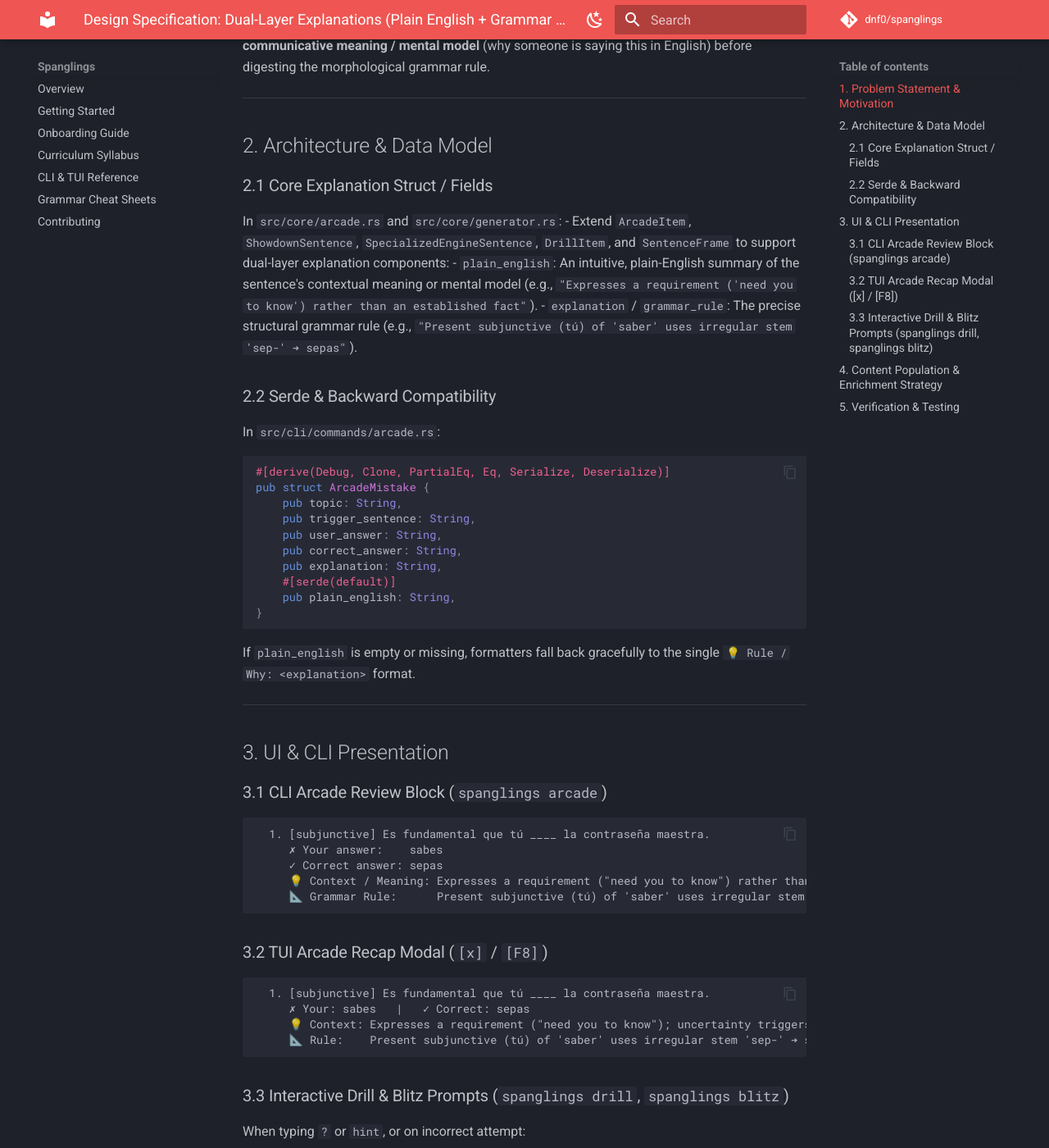
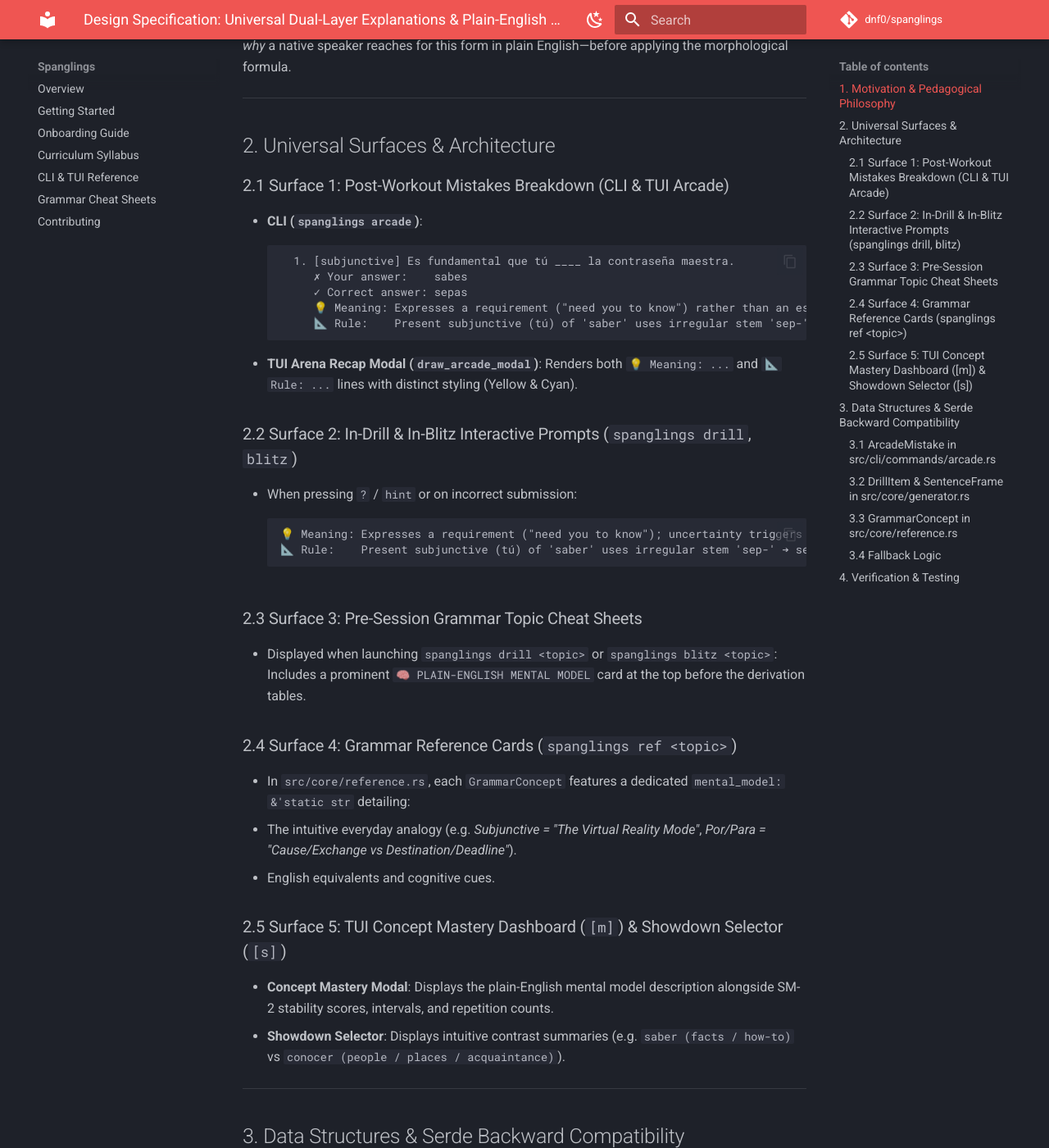
Before and after one commit to dnf0/spanglings, an MkDocs documentation site: the page built from docs/superpowers/specs/2026-09-01-dual-layer-explanations-design.md, in a window 1280 px wide and 1400 px high, scrolled down 500 px. Shown: the whole window at 82% size. Built offline with MkDocs 1.6.1 and Material for MkDocs 9.7.7, drawn with Linux system fonts in a browser that asks for light colours; comment, search, counter and statistics services are not loaded; some of the changed text lies outside the part shown.

Commit message:
docs: expand dual-layer explanations design to cheat sheets, ref cards, and TUI modals

````diff
--- a/docs/superpowers/specs/2026-09-01-dual-layer-explanations-design.md
+++ b/docs/superpowers/specs/2026-09-01-dual-layer-explanations-design.md
@@ -1,26 +1,55 @@
-# Design Specification: Dual-Layer Explanations (Plain English + Grammar Rule)
+# Design Specification: Universal Dual-Layer Explanations & Plain-English Mental Models
 
 **Date**: 2026-09-01
-**Status**: DRAFT / UNDER REVIEW
-**Objective**: Enhance feedback across Spanglings (Arcade recaps, Drill hints, Blitz reviews, and TUI modals) with dual-layer explanations that pair an intuitive plain-English mental model with a precise grammatical derivation rule.
+**Status**: APPROVED
+**Objective**: Transform grammatical feedback, cheat sheets, reference cards, and TUI dashboards across Spanglings into a dual-layer learning experience that pairs intuitive plain-English mental models with precise structural grammar rules.
 
 ---
 
-## 1. Problem Statement & Motivation
-Currently, explanation strings across Spanglings lean heavily on academic/linguistic terminology (e.g., `Present subjunctive (tú) of 'saber' uses stem 'sep-': sepas`). While grammatically accurate, learners benefit immensely from immediately understanding the **practical communicative meaning / mental model** (why someone is saying this in English) before digesting the morphological grammar rule.
+## 1. Motivation & Pedagogical Philosophy
+Learners struggle when presented solely with abstract linguistic terminology (e.g., `Present subjunctive (tú) of 'saber' uses stem 'sep-': sepas`). While structural rules are essential for production, learners first need an immediate **communicative mental model**—understanding *why* a native speaker reaches for this form in plain English—before applying the morphological formula.
 
 ---
 
-## 2. Architecture & Data Model
+## 2. Universal Surfaces & Architecture
 
-### 2.1 Core Explanation Struct / Fields
-In `src/core/arcade.rs` and `src/core/generator.rs`:
-- Extend `ArcadeItem`, `ShowdownSentence`, `SpecializedEngineSentence`, `DrillItem`, and `SentenceFrame` to support dual-layer explanation components:
-  - `plain_english`: An intuitive, plain-English summary of the sentence's contextual meaning or mental model (e.g., `"Expresses a requirement ('need you to know') rather than an established fact"`).
-  - `explanation` / `grammar_rule`: The precise structural grammar rule (e.g., `"Present subjunctive (tú) of 'saber' uses irregular stem 'sep-' ➔ sepas"`).
+### 2.1 Surface 1: Post-Workout Mistakes Breakdown (CLI & TUI Arcade)
+* **CLI (`spanglings arcade`)**:
+  ```text
+    1. [subjunctive] Es fundamental que tú ____ la contraseña maestra.
+       ✗ Your answer:    sabes
+       ✓ Correct answer: sepas
+       💡 Meaning: Expresses a requirement ("need you to know") rather than an established fact.
+       📐 Rule:    Present subjunctive (tú) of 'saber' uses irregular stem 'sep-' ➔ sepas.
+  ```
+* **TUI Arena Recap Modal (`draw_arcade_modal`)**:
+  Renders both `💡 Meaning: ...` and `📐 Rule: ...` lines with distinct styling (Yellow & Cyan).
 
-### 2.2 Serde & Backward Compatibility
-In `src/cli/commands/arcade.rs`:
+### 2.2 Surface 2: In-Drill & In-Blitz Interactive Prompts (`spanglings drill`, `blitz`)
+* When pressing `?` / `hint` or on incorrect submission:
+  ```text
+  💡 Meaning: Expresses a requirement ("need you to know"); uncertainty triggers virtual mode.
+  📐 Rule:    Present subjunctive (tú) of 'saber' uses irregular stem 'sep-' ➔ sepas.
+  ```
+
+### 2.3 Surface 3: Pre-Session Grammar Topic Cheat Sheets
+* Displayed when launching `spanglings drill <topic>` or `spanglings blitz <topic>`:
+  Includes a prominent `🧠 PLAIN-ENGLISH MENTAL MODEL` card at the top before the derivation tables.
+
+### 2.4 Surface 4: Grammar Reference Cards (`spanglings ref <topic>`)
+* In `src/core/reference.rs`, each `GrammarConcept` features a dedicated `mental_model: &'static str` detailing:
+  - The intuitive everyday analogy (e.g. *Subjunctive = "The Virtual Reality Mode"*, *Por/Para = "Cause/Exchange vs Destination/Deadline"*).
+  - English equivalents and cognitive cues.
+
+### 2.5 Surface 5: TUI Concept Mastery Dashboard (`[m]`) & Showdown Selector (`[s]`)
+* **Concept Mastery Modal**: Displays the plain-English mental model description alongside SM-2 stability scores, intervals, and repetition counts.
+* **Showdown Selector**: Displays intuitive contrast summaries (e.g. `saber (facts / how-to)` vs `conocer (people / places / acquaintance)`).
+
+---
+
+## 3. Data Structures & Serde Backward Compatibility
+
+### 3.1 `ArcadeMistake` in `src/cli/commands/arcade.rs`
 ```rust
 #[derive(Debug, Clone, PartialEq, Eq, Serialize, Deserialize)]
 pub struct ArcadeMistake {
@@ -33,53 +62,48 @@ pub struct ArcadeMistake {
     pub plain_english: String,
 }
 ```
-If `plain_english` is empty or missing, formatters fall back gracefully to the single `💡 Rule / Why: <explanation>` format.
+
+### 3.2 `DrillItem` & `SentenceFrame` in `src/core/generator.rs`
+```rust
+#[derive(Debug, Clone, PartialEq, Eq, Serialize, Deserialize)]
+pub struct DrillItem {
+    pub topic: String,
+    pub formula_cue: String,
+    pub trigger_sentence: String,
+    pub target_verb: String,
+    pub target_subject: String,
+    pub target: String,
+    pub explanation: String,
+    #[serde(default)]
+    pub plain_english: String,
+}
+```
+
+### 3.3 `GrammarConcept` in `src/core/reference.rs`
+```rust
+#[derive(Debug, Clone, PartialEq, Eq)]
+pub struct GrammarConcept {
+    pub slug: &'static str,
+    pub title: &'static str,
+    pub gloss: &'static str,
+    pub mental_model: &'static str,
+    pub keywords: &'static [&'static str],
+    pub card: &'static str,
+}
+```
+
+### 3.4 Fallback Logic
+If `plain_english` is empty, formatters cleanly fall back to `💡 Rule / Why: <explanation>`, ensuring full backward compatibility.
 
 ---
 
-## 3. UI & CLI Presentation
-
-### 3.1 CLI Arcade Review Block (`spanglings arcade`)
-```text
-  1. [subjunctive] Es fundamental que tú ____ la contraseña maestra.
-     ✗ Your answer:    sabes
-     ✓ Correct answer: sepas
-     💡 Context / Meaning: Expresses a requirement ("need you to know") rather than an established fact.
-     📐 Grammar Rule:      Present subjunctive (tú) of 'saber' uses irregular stem 'sep-' ➔ sepas.
-```
-
-### 3.2 TUI Arcade Recap Modal (`[x]` / `[F8]`)
-```text
-  1. [subjunctive] Es fundamental que tú ____ la contraseña maestra.
-     ✗ Your: sabes   |   ✓ Correct: sepas
-     💡 Context: Expresses a requirement ("need you to know"); uncertainty triggers virtual mode.
-     📐 Rule:    Present subjunctive (tú) of 'saber' uses irregular stem 'sep-' ➔ sepas.
-```
-
-### 3.3 Interactive Drill & Blitz Prompts (`spanglings drill`, `spanglings blitz`)
-When typing `?` or `hint`, or on incorrect attempt:
-```text
-💡 Context: Expresses a requirement ("need you to know"); uncertainty triggers virtual mode.
-📐 Rule:    Present subjunctive (tú) of 'saber' uses irregular stem 'sep-' ➔ sepas.
-```
-
----
-
-## 4. Content Population & Enrichment Strategy
-1. **Showdowns (16 Pairs, 183 Sentences)**:
-   - Provide plain-English conversational cues (e.g. *Por vs Para*: `"Indicates motivation/gratitude ('thanks for your help')"` vs `"Denotes definitive deadline ('due by Friday')"`).
-2. **Specialized Engines (5 Engines, 81 Sentences)**:
-   - Regimen: `"Fixed preposition pair for 'to dream about'"`
-   - Irregulars: `"Irregular preterite stem for completed past action"`
-   - False Friends: `"'Éxito' means success; 'salida' is physical exit"`
-   - Se Matrix: `"Involuntary accidental occurrence ('it slipped from me')"`
-   - Connectors: `"Introduces a counter-argument ('however / nevertheless')"`
-3. **Core Grammar Concept Frames (138 Frames)**:
-   - Provide plain-English triggers (`"Expresses subjective doubt"`, `"Hypothetical contrary-to-fact scenario"`, `"Origin and essence"`).
-
----
-
-## 5. Verification & Testing
-- Unit tests validating `ArcadeMistake` serde with and without `plain_english`.
-- Unit tests verifying CLI and TUI formatters with dual-layer and single-layer fallback explanations.
-- Full regression test across all CLI and TUI test suites (`cargo test`).
+## 4. Verification & Testing
+1. **Unit Tests (`tests/reference_tests.rs`)**:
+   - Verify every grammar concept in `CONCEPTS` has a non-empty `mental_model`.
+2. **Unit Tests (`tests/cli_arcade_tests.rs`)**:
+   - Verify `ArcadeMistake` serialization/deserialization with and without `plain_english`.
+   - Verify dual-line formatting in CLI summary output.
+3. **Unit Tests (`tests/tui_arcade_tests.rs`)**:
+   - Verify TUI recap rendering handles dual-layer mistake cards properly on `TestBackend`.
+4. **End-to-End Suite**:
+   - `cargo test`, `cargo clippy --all-targets -- -D warnings`, and `cargo fmt --check`.
````
